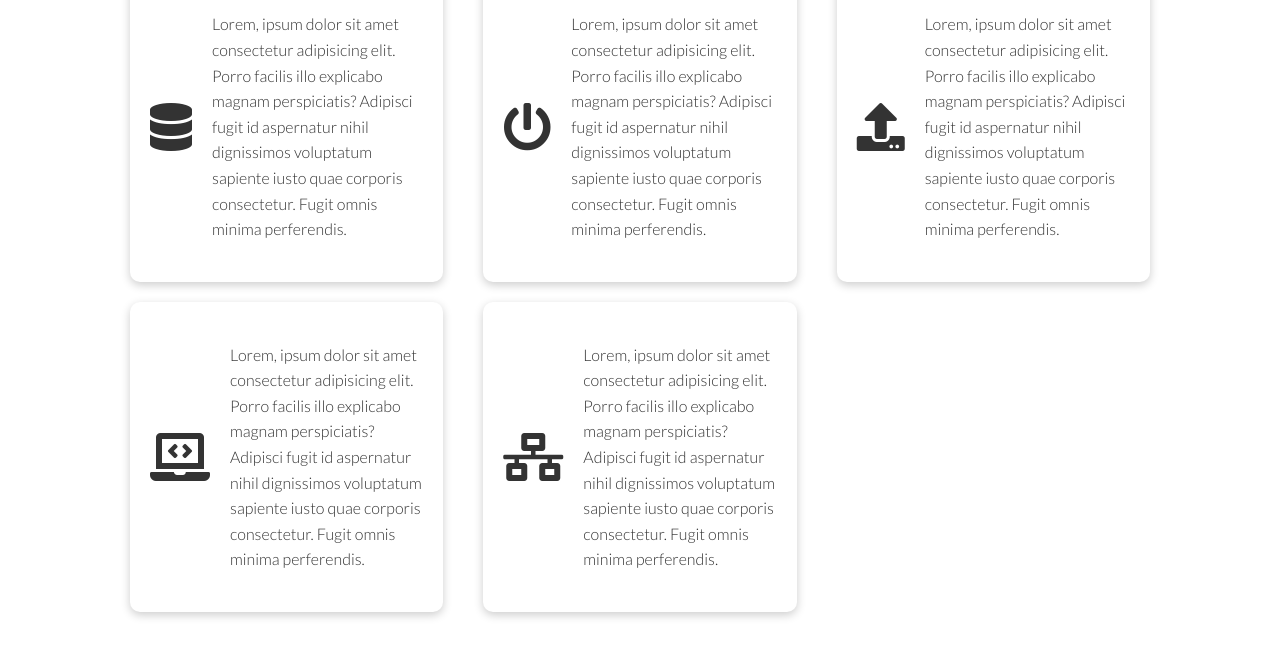
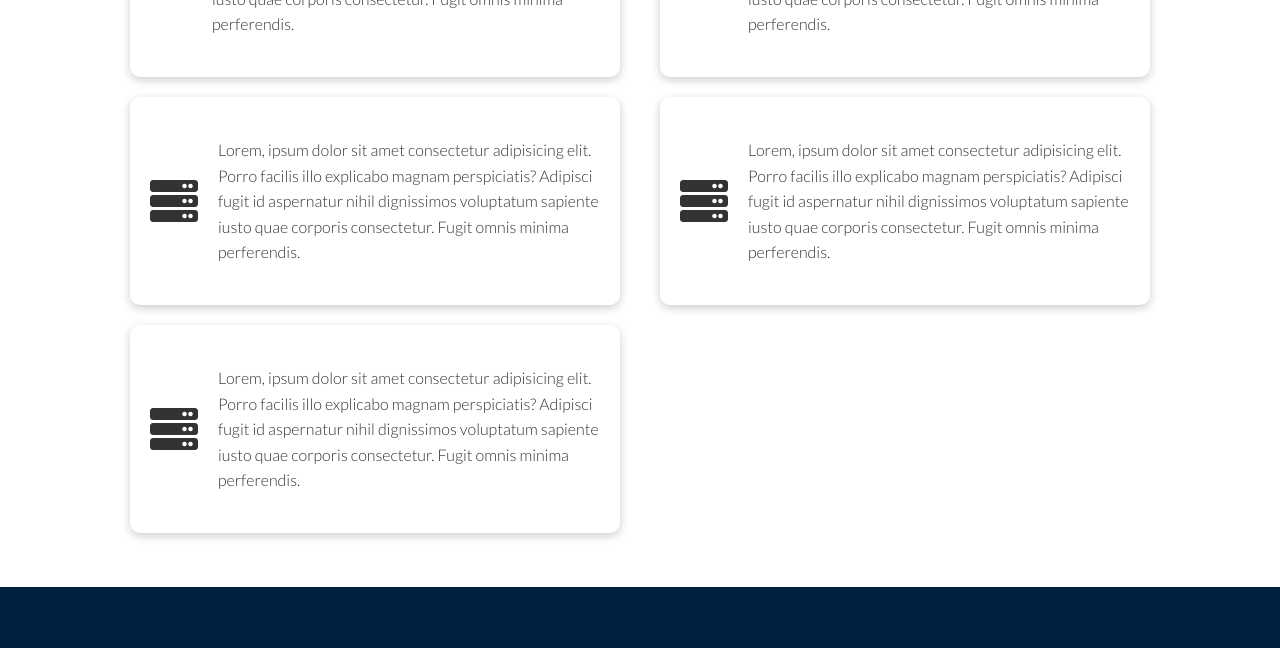
Before and after one commit to rohit-blip/loruki-website-frontend, a plain HTML site: page features.html in a window 1280 px wide. Shown: the part 1111-1759 px from the top of the page. Drawn offline with Linux system fonts and the light colour scheme.

Commit message:
final touches

```diff
--- a/css/styles.css
+++ b/css/styles.css
@@ -50,6 +50,11 @@ pre{
     background: #333;
     color: #fff;
     padding: 10px;
+}
+
+.hidden {
+    visibility: hidden;
+    height: 0;
 }
 
 /* Navbar */
--- a/features.html
+++ b/features.html
@@ -51,7 +51,7 @@
     </section>
 
     <section class="features-main my-2">
-        <div class="container grid grid-3">
+        <div class="container grid">
             <div class="card flex">
                 <i class="fas fa-server fa-3x"></i>
                 <p>Lorem, ipsum dolor sit amet consectetur adipisicing elit. Porro facilis illo explicabo magnam perspiciatis? Adipisci fugit id aspernatur nihil dignissimos voluptatum sapiente iusto quae corporis consectetur. Fugit omnis minima perferendis.</p>
@@ -65,15 +65,15 @@
                 <p>Lorem, ipsum dolor sit amet consectetur adipisicing elit. Porro facilis illo explicabo magnam perspiciatis? Adipisci fugit id aspernatur nihil dignissimos voluptatum sapiente iusto quae corporis consectetur. Fugit omnis minima perferendis.</p>
             </div>
             <div class="card flex">
-                <i class="fas fa-upload fa-3x"></i>
+                <i class="fas fa-server fa-3x"></i>
                 <p>Lorem, ipsum dolor sit amet consectetur adipisicing elit. Porro facilis illo explicabo magnam perspiciatis? Adipisci fugit id aspernatur nihil dignissimos voluptatum sapiente iusto quae corporis consectetur. Fugit omnis minima perferendis.</p>
             </div>
             <div class="card flex">
-                <i class="fas fa-laptop-code fa-3x"></i>
+                <i class="fas fa-server fa-3x"></i>
                 <p>Lorem, ipsum dolor sit amet consectetur adipisicing elit. Porro facilis illo explicabo magnam perspiciatis? Adipisci fugit id aspernatur nihil dignissimos voluptatum sapiente iusto quae corporis consectetur. Fugit omnis minima perferendis.</p>
             </div>
             <div class="card flex">
-                <i class="fas fa-network-wired fa-3x"></i>
+                <i class="fas fa-server fa-3x"></i>
                 <p>Lorem, ipsum dolor sit amet consectetur adipisicing elit. Porro facilis illo explicabo magnam perspiciatis? Adipisci fugit id aspernatur nihil dignissimos voluptatum sapiente iusto quae corporis consectetur. Fugit omnis minima perferendis.</p>
             </div>
         </div>
```
Also changed, not shown: index.html (+5 -1 lines).
